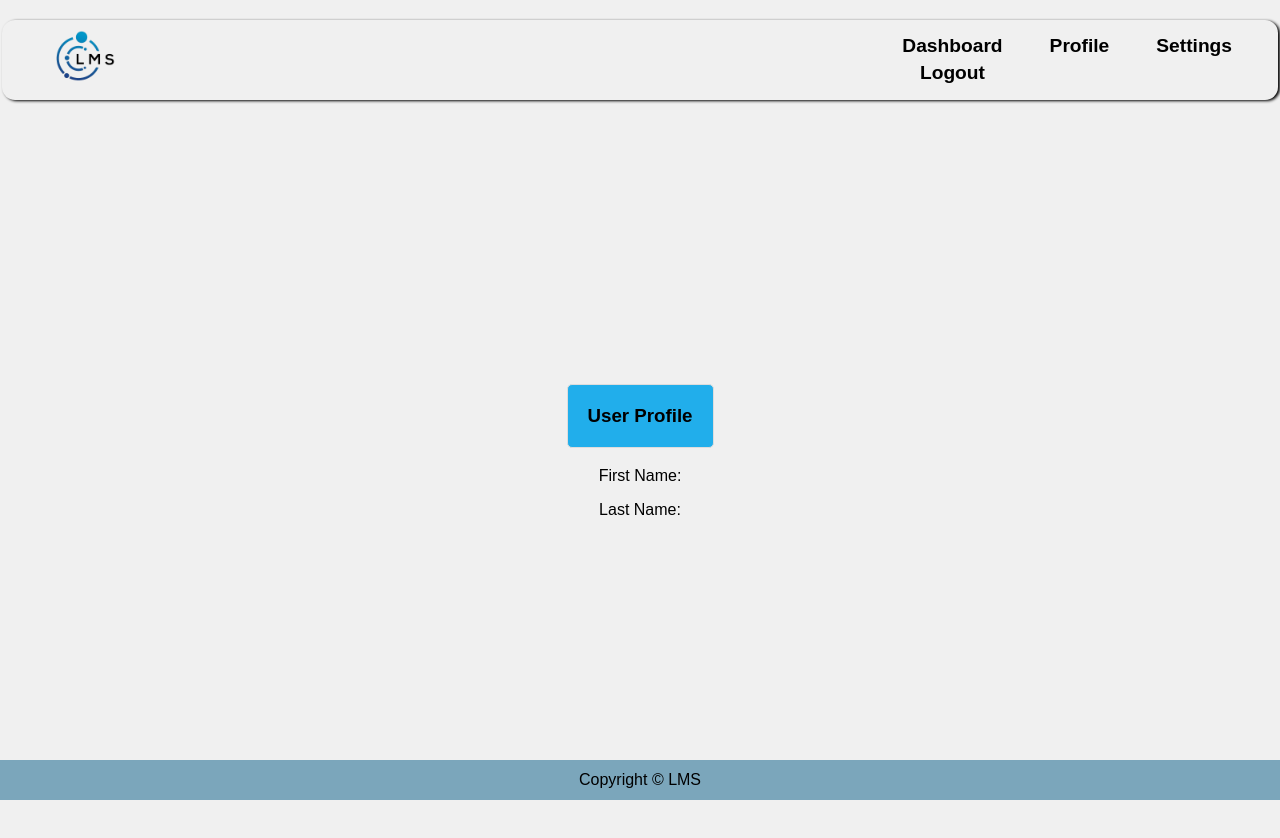
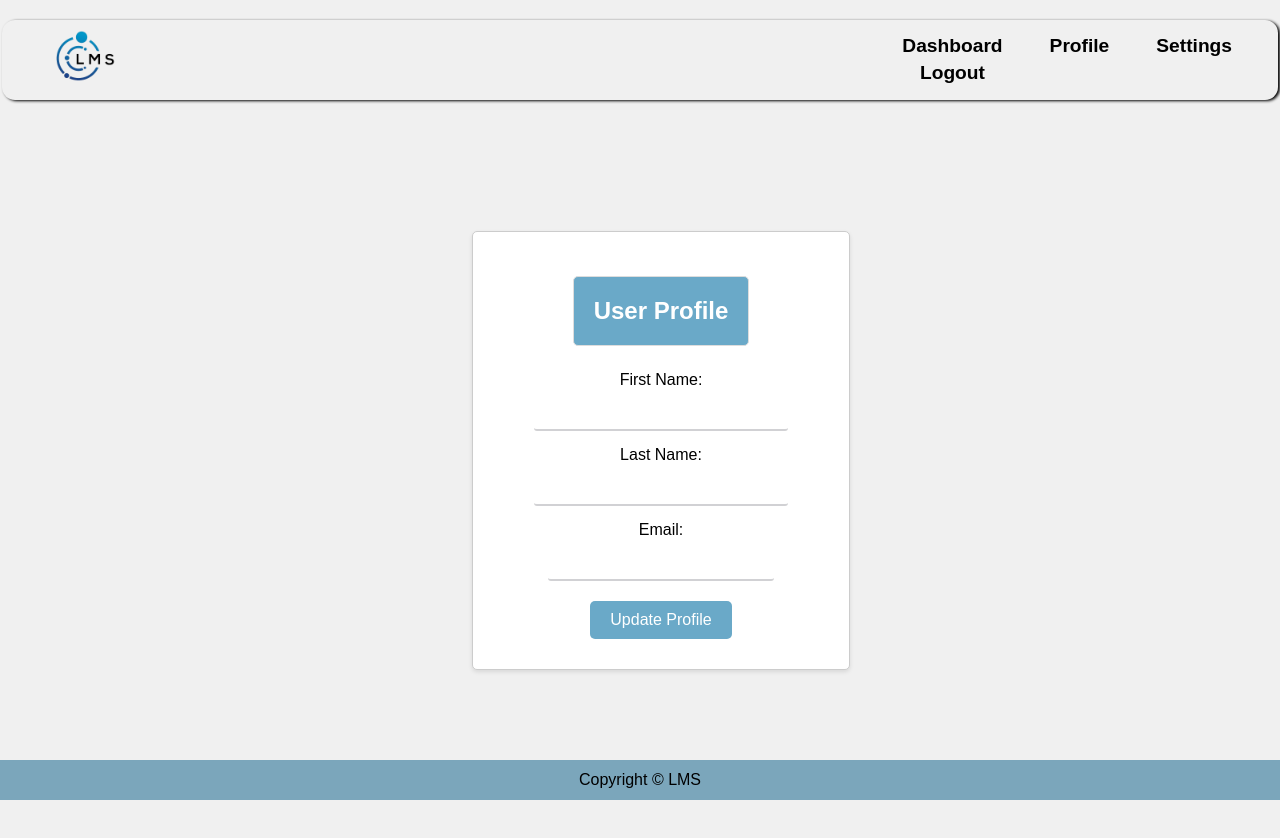
Before and after one commit to WSU-4110/LearningManagementSystem, a React (Create React App) app in the folder frontend/: page /profilepage in a window 1280 px wide. Shown: the top 838 px of the page. Built offline with nearby package versions, Linux system fonts and the light colour scheme; no server answers; the HTML template or start-up script is replaced by a standard one.

Commit message:
updated profilePage to work (For students)

```diff
--- a/frontend/src/components/profilePage.component.js
+++ b/frontend/src/components/profilePage.component.js
@@ -1,36 +1,86 @@
 import React, { useEffect, useState } from "react";
-import { useParams } from "react-router-dom";
 import '../css/profilePage.css';
 import http from '../http';
 import { DATA_SERVER_URL } from "../constants";
 
 export default function ProfilePage() {
+    const [student, setStudent] = useState(null);
+    const [new_first_name, setNewFirstName] = useState('');
+    const [new_last_name, setNewLastName] = useState('');
+    const [new_email, setNewEmail] = useState('');
+    const [updateMessage, setUpdateMessage] = useState('');
 
-    const [student, setStudent] = useState(null);
-
-    useEffect(()=> {
+    useEffect(() => {
         async function getStudent() {
             try {
-                // ask data server to give me my student id
                 let response = await http.get(DATA_SERVER_URL + "/students/" + "_id");
-                console.log('API Response:', response);
                 let student_id = response.data._id;
-
-                // use the student id to fetch my student object
                 response = await http.get(DATA_SERVER_URL + "/students/" + student_id);
                 setStudent(response.data.student);
-            } catch(error) {
+                setNewFirstName(response.data.student.firstName);
+                setNewLastName(response.data.student.lastName);
+                setNewEmail(response.data.student.email);
+            } catch (error) {
                 console.log("Error fetching student", error);
             }
         }
         getStudent();
     }, []);
 
-    return(
-        <div>
+    async function updateStudent() {
+        try {
+            let response = await http.get(DATA_SERVER_URL + "/students/" + student._id);
+            let student_obj = response.data.student;
+
+            student_obj.firstName = new_first_name;
+            student_obj.lastName = new_last_name;
+            student_obj.email = new_email;
+            console.log(student_obj);
+
+            await http.patch(DATA_SERVER_URL + "/students/", {student: student_obj });
+            setUpdateMessage('Profile updated successfully'); // Set the success message
+            setTimeout(() => setUpdateMessage(''), 3000);
+            //window.location.reload();
+        } catch (error) {
+            console.error("Error updating student", error);
+        }
+    }
+
+    return (
+        <div className="container">
             <h3>User Profile</h3>
-            <p>First Name: {student && student.firstName}</p>
-            <p>Last Name: {student && student.lastName}</p>
+            <label>
+                First Name:
+                <input
+                    className="inputField"
+                    type="inputField"
+                    name="firstName"
+                    value={new_first_name}
+                    onChange={(e) => setNewFirstName(e.target.value)}
+                />
+            </label>
+            <label>
+                Last Name:
+                <input
+                    className="inputField"
+                    type="inputField"
+                    name="lastName"
+                    value={new_last_name}
+                    onChange={(e) => setNewLastName(e.target.value)}
+                />
+            </label>
+            <label>
+                Email:
+                <input
+                    className="inputField"
+                    type="inputField"
+                    name="email"
+                    value={new_email}
+                    onChange={(e) => setNewEmail(e.target.value)}
+                />
+            </label>
+            <button className='button' onClick={updateStudent}>Update Profile</button>
+            {updateMessage && <p>{updateMessage}</p>}
         </div>
     );
 }
--- a/frontend/src/css/profilePage.css
+++ b/frontend/src/css/profilePage.css
@@ -1,10 +1,15 @@
 h3 {
-    background-color: #21aeeb;
+    background-color: rgb(106, 169, 200);
     padding: 20px;
     border: 1px solid #ddd;
     border-radius: 5px;
     text-align: center;
-  }
+    color: #fff; /* Set text color to white for better contrast */
+    font-size: 1.5em; /* Adjust font size for readability */
+    margin-bottom: 20px; /* Add some spacing at the bottom for visual appeal */
+    /* font-family: 'Your Preferred Font', sans-serif; Use a professional font
+    text-transform: uppercase; Convert text to uppercase for a formal look */
+}
 
   ol {
     list-style: decimal inside;
@@ -13,3 +18,40 @@ h3 {
         list-style-type: circle;
 
   }
+
+  .button {
+    background-color: rgb(106, 169, 200);
+    color: #fff;
+    border: none;
+    border-radius: 5px;
+    padding: 10px 20px;
+    font-size: 16px;
+    cursor: pointer;
+}
+
+.container {
+    display: flex;
+    align-items: center;
+    justify-content: center;
+    flex-direction: column;
+    background-color: #fff;
+    border: 1px solid #ccc;
+    padding: 20px;
+    border-radius: 5px;
+    box-shadow: 0 2px 4px rgba(0, 0, 0, 0.1);
+    width: 300px;
+}
+
+.inputField {
+    border: none;
+    border-bottom: 2px solid #D1D1D4;
+    background: none;
+    padding: 10px;
+    padding-left: 24px;
+    justify-content: center;
+    align-items: right;
+    text-align: center;
+    width: 75%;
+    transition: .2s;
+    outline: none;
+}
```
Also changed, not shown: 1 other file (tests, documents, lock files or other folders).
